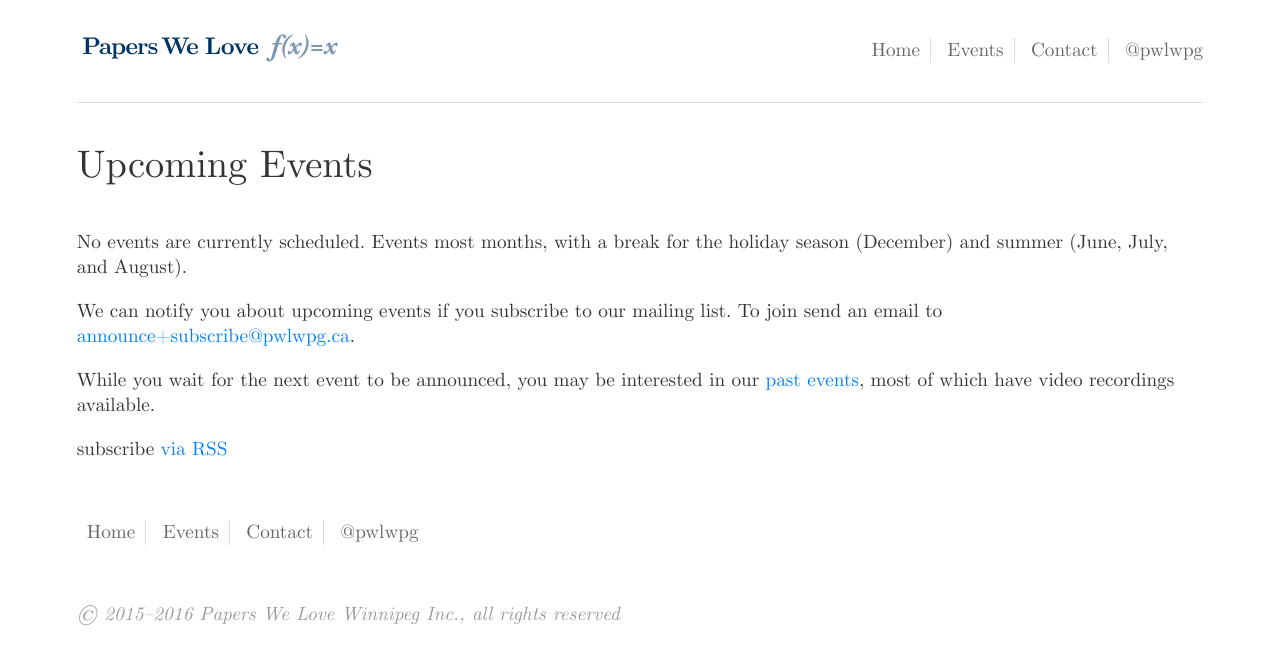
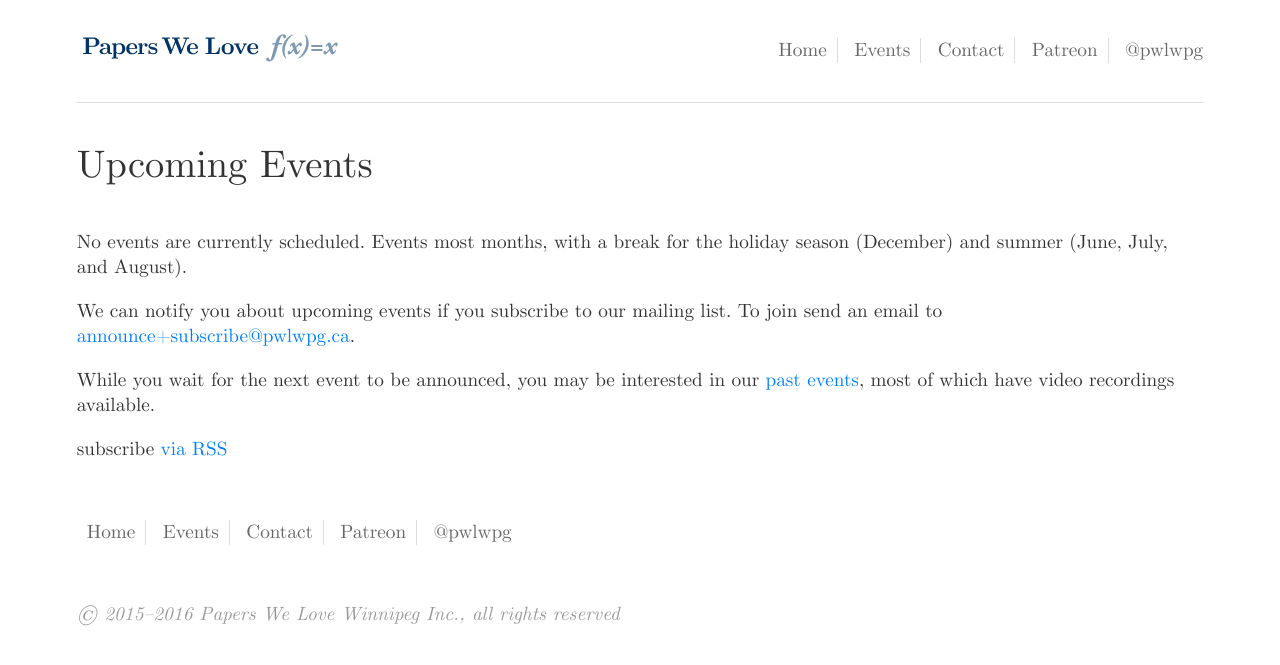
Before and after one commit to pwlwpg/pwlwpg.github.io, a Jekyll site: the page built from index.html, in a window 1280 px wide. Shown: the top 665 px of the page. Built offline with Jekyll 4.4.1, drawn with Linux system fonts in a browser that asks for light colours.

Commit message:
Add Patreon link.

```diff
--- a/_includes/footer.html
+++ b/_includes/footer.html
@@ -4,6 +4,7 @@
       <li><a href="/">Home</a></li>
       <li><a href="/events">Events</a></li>
       <li><a href="/contact">Contact</a></li>
+      <li><a href="https://patreon.com/pwlwpg">Patreon</a></li>
       <li><a href="https://twitter.com/pwlwpg">@pwlwpg</a></li>
     </ul>
   </nav>
--- a/_includes/header.html
+++ b/_includes/header.html
@@ -8,6 +8,7 @@
         <li><a href="/">Home</a></li>
         <li><a href="/events">Events</a></li>
         <li><a href="/contact">Contact</a></li>
+        <li><a href="https://patreon.com/pwlwpg">Patreon</a></li>
         <li><a href="https://twitter.com/pwlwpg">@pwlwpg</a></li>
       </ul>
     </nav>
```
